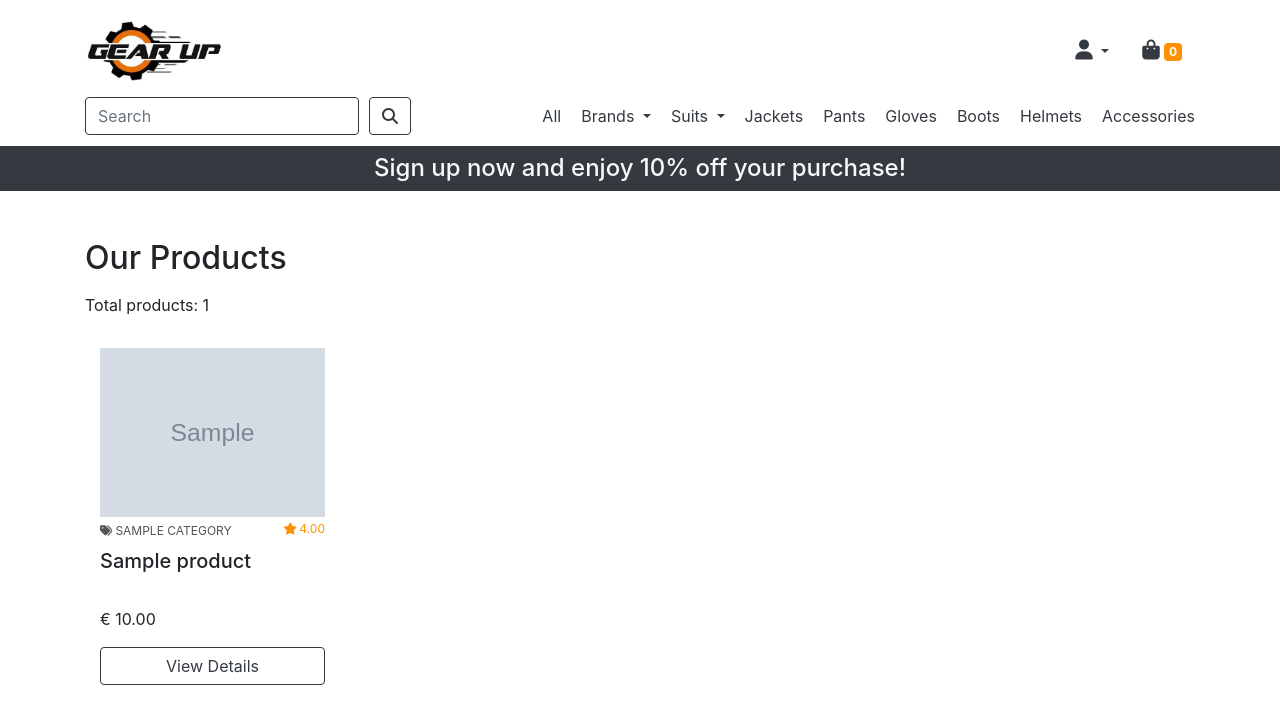
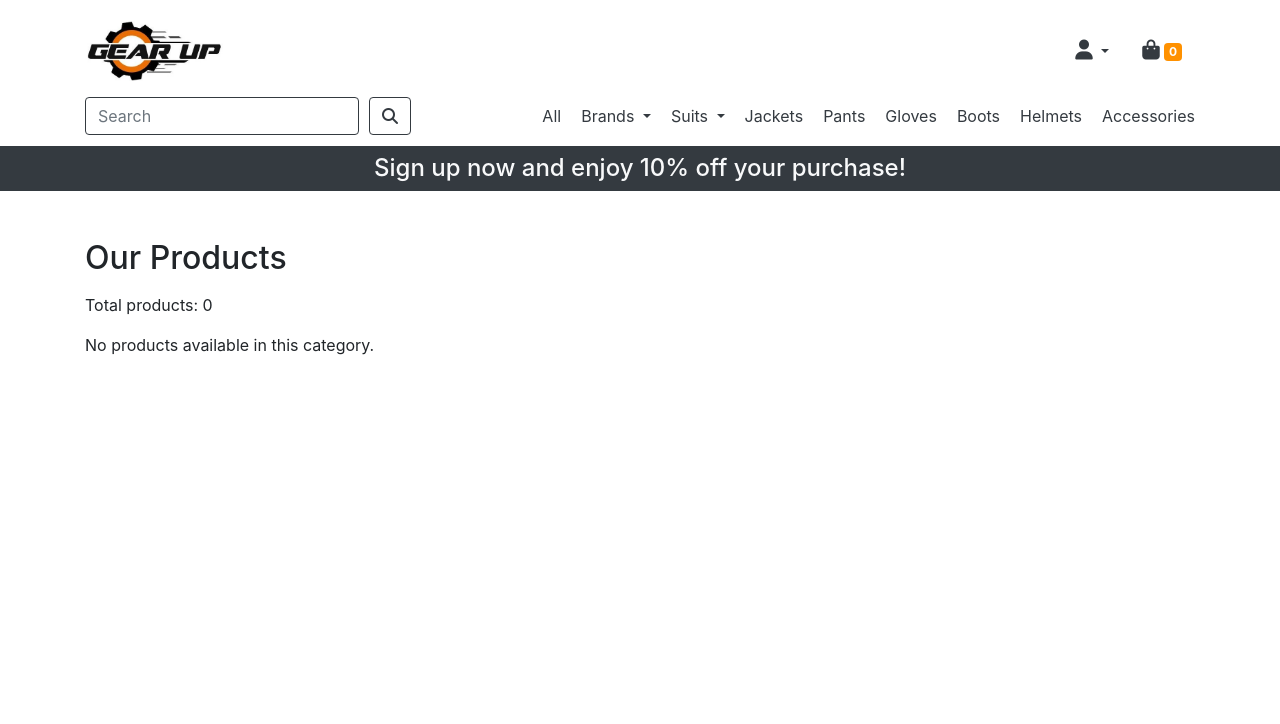
Before and after one commit to EAmbrozas/gear-up, a Django app: a page that uses templates/includes/navbar.html in a window 1280 px wide. Shown: the top 724 px of the page. Run offline with Django 3.2, Linux system fonts and the light colour scheme; tables that the repository leaves empty hold one stand-in row (values such as "Sample post"); grey boxes marked "Sample" are stand-in pictures; some libraries are stand-ins or nearby versions.

Commit message:
Added pagination and refactored search functionality to search by category

```diff
--- a/gearup/settings.py
+++ b/gearup/settings.py
@@ -30,7 +30,7 @@ SECRET_KEY = os.environ.get('SECRET_KEY')
 # SECURITY WARNING: don't run with debug turned on in production!
 DEBUG = os.environ.get('DEBUG')
 
-ALLOWED_HOSTS = ['gearupp-adc940fbf9f8.herokuapp.com', 'localhost']
+ALLOWED_HOSTS = ['gearupp-adc940fbf9f8.herokuapp.com', 'port-8000-python-ernestasambrozas434517.preview.codeanywhere.com']
 
 
 # Application definition
--- a/products/templates/products/product_list.html
+++ b/products/templates/products/product_list.html
@@ -15,7 +15,7 @@
 
     <!-- Page Title and Product Count -->
     <h2 class="mb-3">Our Products</h2>
-    <p>Total products: {{ products.count }}</p>
+    <p>Total products: {{ products_count }}</p>
 
     <!-- Product Listing -->
     {% if products %}
@@ -63,6 +63,37 @@
         </div>
         {% endfor %}
     </div>
+
+    <!-- Pagination -->
+    <div class="row">
+        <div class="col-md-12 d-flex justify-content-center">
+            <ul class="pagination">
+                {% if products.has_previous %}
+                <li class="page-item">
+                    <a class="page-link" href="?page={{ products.previous_page_number }}{% if query %}&q={{ query }}{% endif %}{% if category_filter %}&category={{ category_filter }}{% endif %}">Previous</a>
+                </li>
+                {% endif %}
+
+                {% for num in products.paginator.page_range %}
+                {% if products.number == num %}
+                <li class="page-item active">
+                    <a class="page-link" href="#">{{ num }}</a>
+                </li>
+                {% elif num > products.number|add:'-3' and num < products.number|add:'3' %}
+                <li class="page-item">
+                    <a class="page-link" href="?page={{ num }}{% if query %}&q={{ query }}{% endif %}{% if category_filter %}&category={{ category_filter }}{% endif %}">{{ num }}</a>
+                </li>
+                {% endif %}
+                {% endfor %}
+
+                {% if products.has_next %}
+                <li class="page-item">
+                    <a class="page-link" href="?page={{ products.next_page_number }}{% if query %}&q={{ query }}{% endif %}{% if category_filter %}&category={{ category_filter }}{% endif %}">Next</a>
+                </li>
+                {% endif %}
+            </ul>
+        </div>
+    </div>
     {% else %}
     <!-- Message if No Products are Available -->
     <p>No products available in this category.</p>
--- a/products/views.py
+++ b/products/views.py
@@ -3,12 +3,17 @@ from .models import Product, Brand, Category, ProductSize
 from .forms import ProductForm, ProductSizeForm
 from django.contrib.auth.decorators import login_required
 from django.contrib import messages
+from django.core.paginator import Paginator
 from django.db.models import Q
 
 def product_list(request):
-    """ A view to display all products, with search functionality """
+    """ A view to display all products, with search and category filtering functionality """
     query = request.GET.get('q')
-    if query:
+    category_filter = request.GET.get('category')
+
+    if category_filter:
+        products = Product.objects.filter(category__name__iexact=category_filter)
+    elif query:
         products = Product.objects.filter(
             Q(name__icontains=query) |
             Q(description__icontains=query) |
@@ -18,10 +23,25 @@ def product_list(request):
     else:
         products = Product.objects.all()
 
+    products_count = products.count()
+
+    paginator = Paginator(products, 2)
+    page = request.GET.get('page')
+    products = paginator.get_page(page)
+
     brands = Brand.objects.all()
     categories = Category.objects.all()
 
-    return render(request, 'products/product_list.html', {'products': products, 'brands': brands, 'categories': categories})
+    context = {
+        'products': products,
+        'brands': brands,
+        'categories': categories,
+        'query': query,
+        'category_filter': category_filter,
+        'products_count': products_count
+    }
+
+    return render(request, 'products/product_list.html', context)
 
 
 def product_detail(request, pk):
--- a/static/css/base.css
+++ b/static/css/base.css
@@ -195,3 +195,22 @@ input[type="number"] {
     height: 150px;
     object-fit: cover;
   }
+
+/* Pagination */
+.pagination .page-link {
+    border-color: #343a40;
+    color: #343a40;
+    background-color: #fff;
+}
+
+.pagination .page-link:hover,
+.pagination .page-item.active .page-link {
+    background-color: #343a40;
+    color: #fff;
+    border-color: #343a40;
+}
+
+.pagination .page-link:focus {
+    outline: none;
+    box-shadow: none;
+}
--- a/templates/includes/navbar.html
+++ b/templates/includes/navbar.html
@@ -73,17 +73,17 @@
                                 Suits
                             </a>
                             <div class="dropdown-menu bg-white aria-labelledby="navbarDropdownMenuLink">
-                                <a class="dropdown-item text-gray" href="{% url 'product_list' %}?q=1_piece_suites">1 Piece Suits</a>
-                                <a class="dropdown-item text-gray" href="{% url 'product_list' %}?q=2_piece_suites">2 Piece Suits</a>
+                                <a class="dropdown-item text-gray" href="{% url 'product_list' %}?category=1_piece_suites">1 Piece Suits</a>
+                                <a class="dropdown-item text-gray" href="{% url 'product_list' %}?category=2_piece_suites">2 Piece Suits</a>
                             </div>
                         </li>
                         <!-- Other Nav Items -->
-                        <li class="nav-item"><a class="nav-link text-dark" href="/products/?q=Jackets">Jackets</a></li>
-                        <li class="nav-item"><a class="nav-link text-dark" href="/products/?q=Pants">Pants</a></li>
-                        <li class="nav-item"><a class="nav-link text-dark" href="/products/?q=Gloves">Gloves</a></li>
-                        <li class="nav-item"><a class="nav-link text-dark" href="/products/?q=Boots">Boots</a></li>
-                        <li class="nav-item"><a class="nav-link text-dark" href="/products/?q=Helmets">Helmets</a></li>
-                        <li class="nav-item"><a class="nav-link text-dark" href="/products/?q=Accessories">Accessories</a></li>
+                        <li class="nav-item"><a class="nav-link text-dark" href="/products/?category=Jackets">Jackets</a></li>
+                        <li class="nav-item"><a class="nav-link text-dark" href="/products/?category=Pants">Pants</a></li>
+                        <li class="nav-item"><a class="nav-link text-dark" href="/products/?category=Gloves">Gloves</a></li>
+                        <li class="nav-item"><a class="nav-link text-dark" href="/products/?category=Boots">Boots</a></li>
+                        <li class="nav-item"><a class="nav-link text-dark" href="/products/?category=Helmets">Helmets</a></li>
+                        <li class="nav-item"><a class="nav-link text-dark" href="/products/?category=Accessories">Accessories</a></li>
                     </ul>
                     <div id="mobile-discount-banner" class="row text-center">
                         <div class="col bg-dark">
```
Lines whose indentation alone changed are shown as unchanged.
